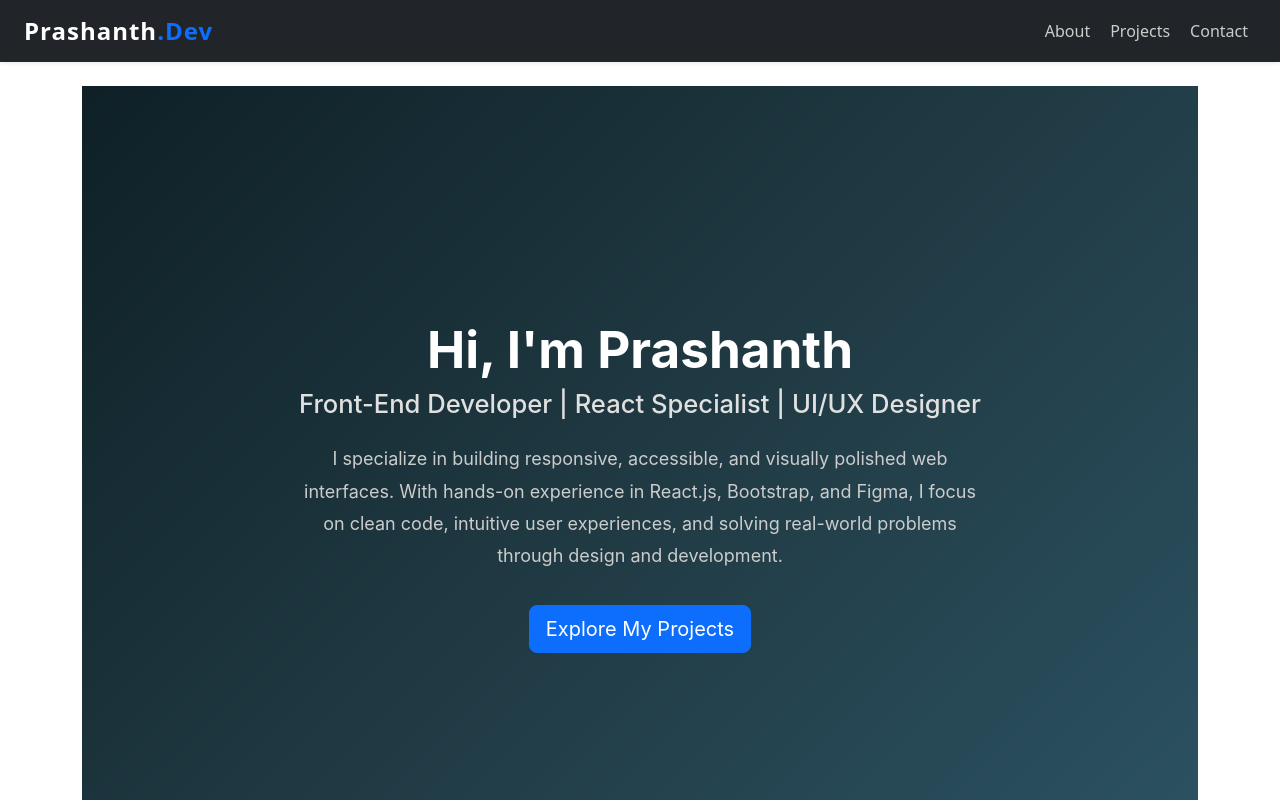
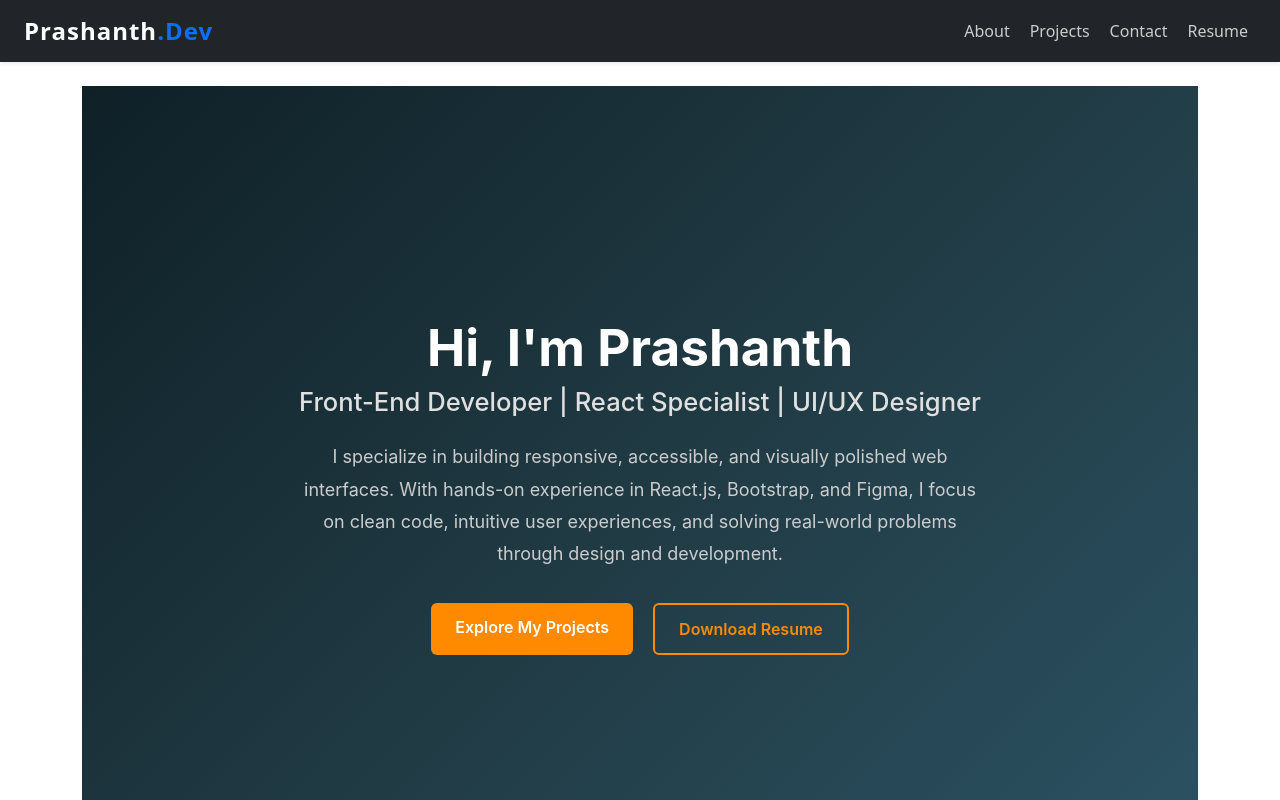
Before and after one commit to Prashanth2025/My_PortFolio, a React (Vite) app: page / in a window 1280 px wide. Shown: the top 800 px of the page. Built offline with nearby package versions, Linux system fonts and the light colour scheme.

Commit message:
all files

```diff
--- a/src/pages/home.css
+++ b/src/pages/home.css
@@ -111,3 +111,32 @@
     padding: 0.6rem 1.2rem;
   }
 }
+/* --- Button Group --- */
+.hero-buttons {
+  display: flex;
+  justify-content: center;
+  gap: 20px;
+  margin-top: 25px;
+}
+
+/* --- Outline Button Styling --- */
+.btn-outline {
+  background-color: transparent;
+  border: 2px solid #ff8a00;
+  font-weight: 600;
+  padding: 0.75rem 1.5rem;
+  transition: transform 0.3s ease, background-color 0.3s ease,
+    box-shadow 0.3s ease, color 0.3s ease;
+  text-decoration: none;
+  color: #ff8a00;
+  border-radius: 6px;
+  display: inline-block;
+}
+
+.btn-outline:hover,
+.btn-outline:focus {
+  transform: translateY(-2px);
+  background-color: #ff8a00;
+  color: #fff;
+  box-shadow: 0 8px 16px rgba(255, 138, 0, 0.3);
+}
--- a/src/pages/home.jsx
+++ b/src/pages/home.jsx
@@ -16,12 +16,25 @@ function Home() {
           Figma, I focus on clean code, intuitive user experiences, and solving
           real-world problems through design and development.
         </p>
-        <Link
-          to="/projects"
-          className="btn btn-primary btn-lg animate-fade delay-3"
-        >
-          Explore My Projects
-        </Link>
+
+        <div className="hero-buttons">
+          {/* Explore Projects Button */}
+          <Link
+            to="/projects"
+            className="btn-primary btn-lg animate-fade delay-3"
+          >
+            Explore My Projects
+          </Link>
+
+          {/* Download Resume Button */}
+          <a
+            href="/Prashanth_Resume.pdf"
+            download
+            className="btn-outline btn-lg animate-fade delay-4"
+          >
+            Download Resume
+          </a>
+        </div>
       </div>
     </header>
   );
--- a/src/pages/navbar.jsx
+++ b/src/pages/navbar.jsx
@@ -48,6 +48,17 @@ function Navbar() {
                 Contact
               </NavLink>
             </li>
+            <li className="nav-item">
+              <a
+                className="nav-link"
+                href="/Prashanth_Resume.pdf"
+                target="_blank"
+                rel="noopener noreferrer"
+                onClick={closeMenu}
+              >
+                Resume
+              </a>
+            </li>
           </ul>
         </div>
       </div>
```
Also changed, not shown: 2 other files (tests, documents, lock files or other folders).
